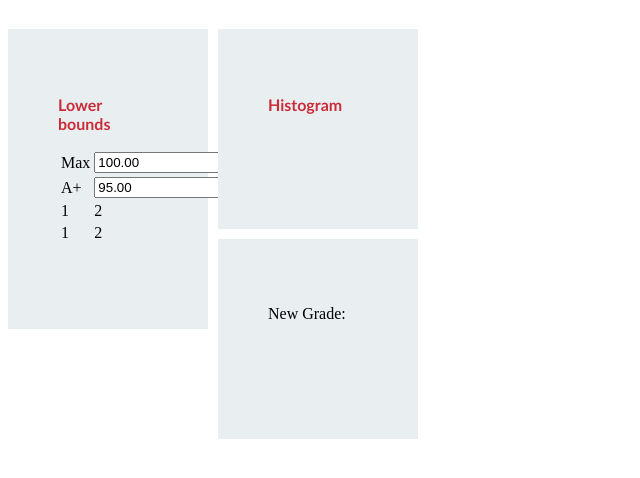
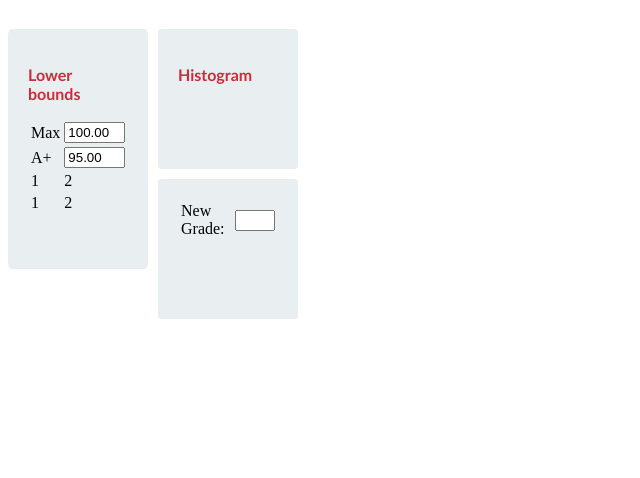
Before and after one commit to yangliudev/CMPT276, a plain HTML site: page Assignments/Assignment 1/histogram.html in a window 1280 px wide. Shown: the part 72-550 px from the top of the page, without its empty margins (0-640 px from the left). Drawn offline with Linux system fonts and the light colour scheme.

Commit message:
css tweaks

```diff
--- a/Assignments/Assignment 1/histogram.css
+++ b/Assignments/Assignment 1/histogram.css
@@ -19,7 +19,8 @@
   height: 200px;
   background-color: #e9eff1;
   margin-right: 10px;
-  padding: 50px;
+  padding: 20px;
+  border-radius: 2.5%;
 }
 
 .square {
@@ -27,5 +28,11 @@
   height: 100px;
   background-color: #e9eff1;
   margin-bottom: 10px;
-  padding: 50px;
+  padding: 20px;
+  border-radius: 2.5%;
 }
+
+input {
+  width: 100%;
+  box-sizing: border-box;
+}
--- a/Assignments/Assignment 1/histogram.html
+++ b/Assignments/Assignment 1/histogram.html
@@ -34,7 +34,12 @@
       <div>
         <div class="square"><p class="redText">Histogram</p></div>
         <div class="square">
-          <p>New Grade:</p>
+          <table>
+            <tr>
+              <td>New Grade:</td>
+              <td><input /></td>
+            </tr>
+          </table>
         </div>
       </div>
     </div>
```
